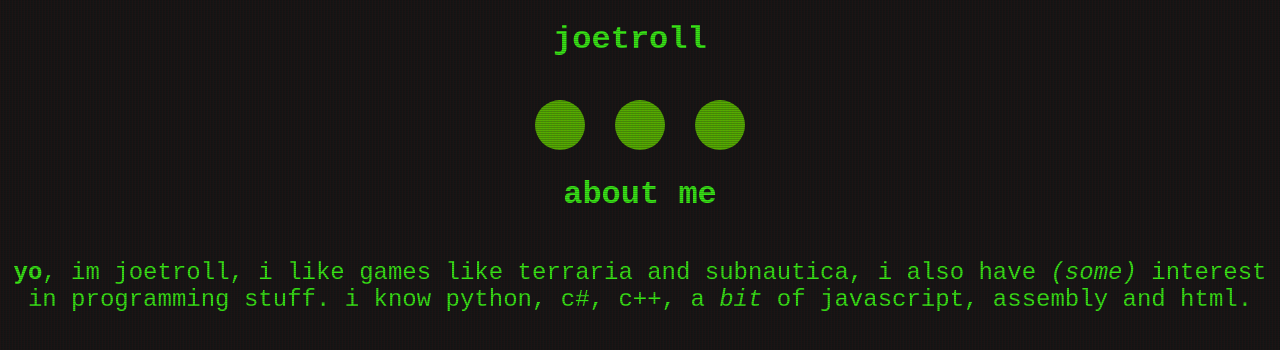
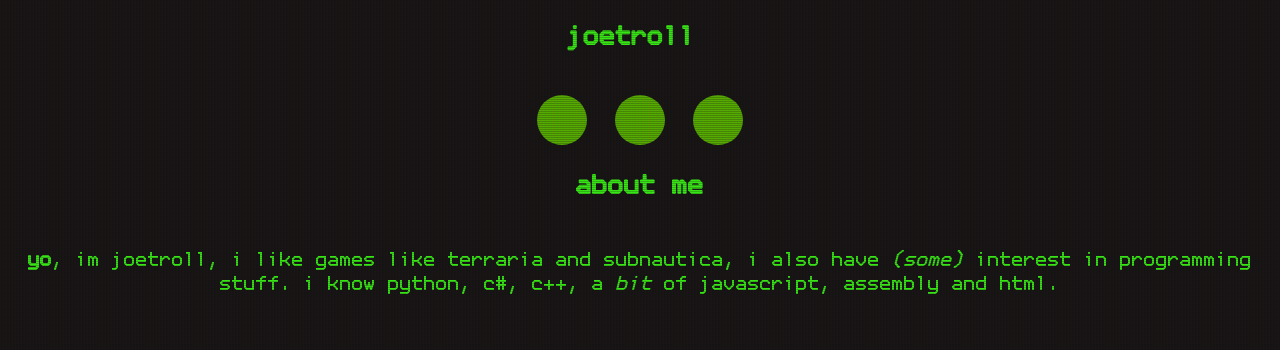
Before and after one commit to trolljoe/website, a plain HTML site: page index.html in a window 1280 px wide. Drawn offline with nearby package versions, Linux system fonts and the light colour scheme; grey boxes are pictures that could not be loaded.

Commit message:
change font

```diff
--- a/styles.css
+++ b/styles.css
@@ -1,5 +1,5 @@
 body {
-  font-family: 'Share Tech Mono', monospace;
+  font-family: 'catv_6x12_9normal';
   margin: 0;
   padding: 0;
   background-color: #141414;
@@ -49,3 +49,14 @@ p {
   background-size: 100% 2px, 3px 100%;
   pointer-events: none;
 }
+
+@font-face {
+  font-family: 'catv_6x12_9normal';
+  src: url('fonts/catv_6x12_9_normal-webfont.woff2') format('woff2'),
+       url('fonts/catv_6x12_9_normal-webfont.woff') format('woff');
+  font-weight: normal;
+  font-style: normal;
+  font-display: swap;
+  unicode-range: U+000-5FF;
+
+}
```
Also changed, not shown: fonts/catv_6x12_9_normal-webfont.woff (added), fonts/catv_6x12_9_normal-webfont.woff2 (added).
